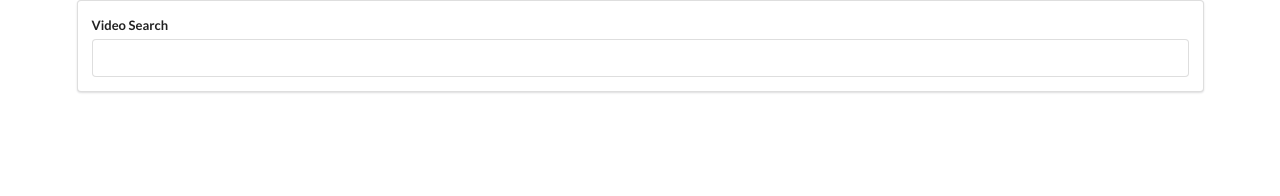
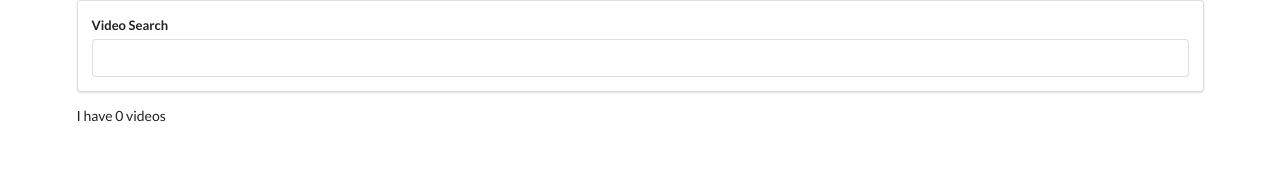
Before and after one commit to jamesperrin/udemy-modern-react-videos-hooks, a React (Create React App) app: page / in a window 1280 px wide. Shown: the top 196 px of the page. Built offline with nearby package versions, Linux system fonts and the light colour scheme; no server answers.

Commit message:
Add VideoList component
1. Refactor components folder.
2. Add VideoList component.
3. Add videos as props to VideoList component.

```diff
--- a/src/components/App.js
+++ b/src/components/App.js
@@ -1,14 +1,17 @@
 import React from 'react';
-import SearchBar from './SearchBar/SearchBar';
+import SearchBar from './SearchBar';
 import youtube from '../apis/youtube';
 import config from "../config/config";
+import VideoList from './VideoList';
 
 const KEY = `${config.ApiKeyValue}`;
 
 // NOTE: Had to move the params due to an Axios Version Bug & 400 "Required Parameter: part" Error
 class App extends React.Component {
-    onTermSubmit = (term) => {
-        youtube.get('/search', {
+    state = { videos: [] };
+
+    onTermSubmit = async (term) => {
+        const response = await youtube.get('/search', {
             params: {
                 part: 'snippet',
                 type: 'video',
@@ -17,12 +20,15 @@ class App extends React.Component {
                 q: term
             }
         });
+
+        this.setState({ videos: response.data.items });
     };
 
     render() {
         return (
             <div className="ui container">
                 <SearchBar onFormSubmit={this.onTermSubmit} />
+                <VideoList videos={this.state.videos} />
             </div>
         );
     }
--- /dev/null
+++ b/src/components/VideoItem.js
@@ -0,0 +1 @@
+import React from 'react';
--- /dev/null
+++ b/src/components/VideoList.js
@@ -0,0 +1,8 @@
+import React from 'react';
+
+const VideoList = props => {
+    // props.videos
+    return <div>I have {props.videos.length} videos</div>;
+};
+
+export default VideoList;
```
Also changed, not shown: src/components/SearchBar.js (renamed from src/components/SearchBar/SearchBar.js).
